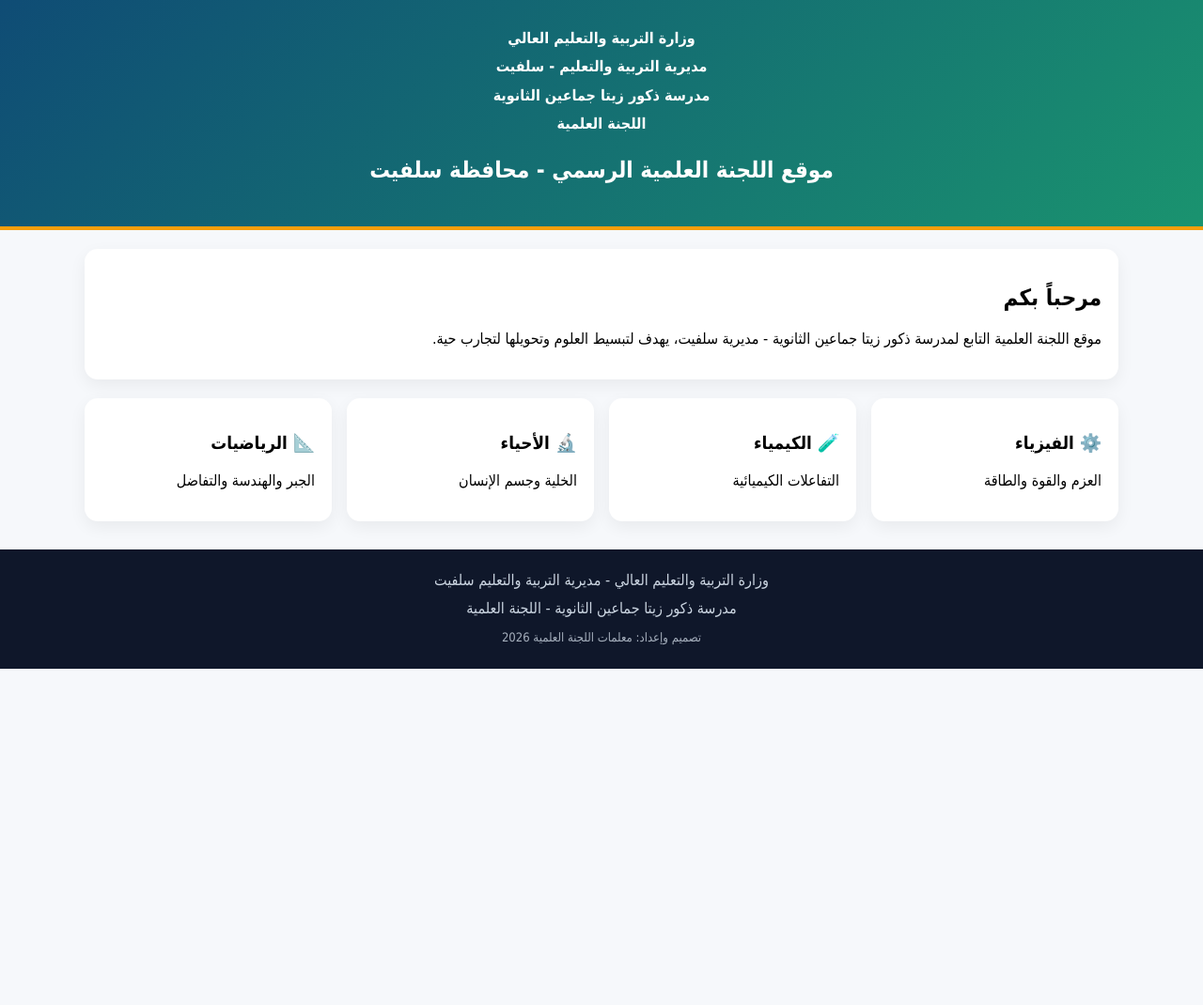
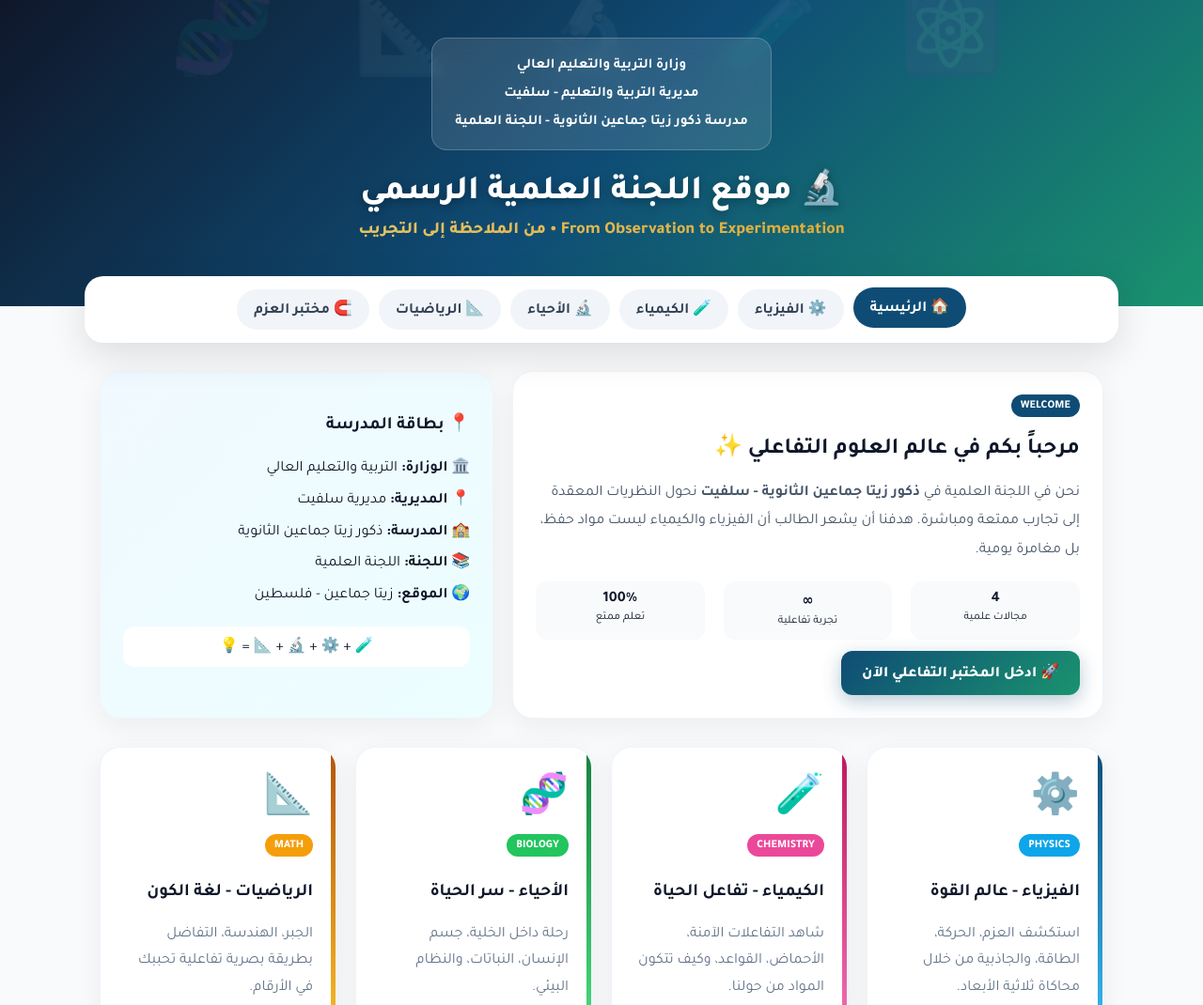
Before and after one commit to israasadeelamerah-coder/The-Scientific-Committee---Zita-Jama-in-Boys-Secondary-School, a plain HTML site: page index.html in a window 1280 px wide. Shown: the top 1070 px of the page at 94% size. Before the commit the page ends 800 px from the top, so only its background shows below. Drawn offline with Linux system fonts and the light colour scheme.

Commit message:
Update index.html

```diff
--- a/index.html
+++ b/index.html
@@ -1,33 +1,88 @@
+
 <!DOCTYPE html>
 <html lang="ar" dir="rtl">
 <head>
 <meta charset="UTF-8">
 <meta name="viewport" content="width=device-width, initial-scale=1.0">
-<title>اللجنة العلمية - ذكور زيتا جماعين الثانوية</title>
+<title>اللجنة العلمية | ذكور زيتا جماعين الثانوية - سلفيت</title>
+<link href="https://fonts.googleapis.com/css2?family=Tajawal:wght@400;700;800&display=swap" rel="stylesheet">
 <style>
-body{margin:0;font-family:Tahoma;background:#f6f8fb}
-header{background:linear-gradient(135deg,#0f4c75,#1a936f);color:white;padding:26px 20px;text-align:center;border-bottom:4px solid #f59e0b}
-.off{font-size:16px;line-height:1.9;font-weight:700}
-.hero{max-width:1100px;margin:20px auto;padding:0 16px}
-.grid{max-width:1100px;margin:auto;padding:0 16px 30px;display:grid;grid-template-columns:repeat(auto-fit,minmax(230px,1fr));gap:16px}
-.card{background:white;border-radius:14px;padding:18px;box-shadow:0 6px 18px rgba(0,0,0,.06)}
-footer{background:#0f172a;color:#cbd5e1;text-align:center;padding:18px;line-height:1.9}
+*{box-sizing:border-box} body{margin:0;font-family:'Tajawal',Tahoma;background:#f8fafc;color:#0f172a;overflow-x:hidden}
+header{background:linear-gradient(135deg,#0f172a 0%,#0f4c75 50%,#1a936f 100%);color:white;padding:40px 20px 70px;text-align:center;position:relative;overflow:hidden}
+header::before{content:'⚛️ 🧪 🔬 📐 🧬';position:absolute;font-size:90px;opacity:0.07;top:-20px;left:0;right:0;letter-spacing:30px}
+.official{background:rgba(255,255,255,0.12);backdrop-filter:blur(10px);display:inline-block;padding:14px 24px;border-radius:16px;border:1px solid rgba(255,255,255,0.2);line-height:2;font-weight:700;font-size:15px}
+header h1{font-size:36px;margin:18px 0 6px;font-weight:800;text-shadow:0 2px 10px rgba(0,0,0,0.3)}
+header .motto{font-size:18px;opacity:0.9;background:linear-gradient(90deg,#fde68a,#f59e0b);-webkit-background-clip:text;background-clip:text;-webkit-text-fill-color:transparent;font-weight:800}
+nav{max-width:1100px;margin:-32px auto 0;background:white;border-radius:20px;box-shadow:0 12px 40px rgba(0,0,0,0.12);padding:14px;display:flex;gap:10px;flex-wrap:wrap;justify-content:center;position:relative;z-index:10}
+nav a{text-decoration:none;padding:10px 18px;border-radius:30px;font-weight:700;transition:0.3s;color:#334155;background:#f1f5f9}
+nav a.active,nav a:hover{background:#0f4c75;color:white;transform:translateY(-2px)}
+.hero{max-width:1100px;margin:30px auto;padding:0 16px;display:grid;grid-template-columns:1.2fr 0.8fr;gap:20px}
+.card{background:white;border-radius:22px;box-shadow:0 8px 30px rgba(0,0,0,0.06);padding:24px;transition:0.3s;border:1px solid #f1f5f9;position:relative;overflow:hidden}
+.card:hover{transform:translateY(-6px);box-shadow:0 16px 40px rgba(0,0,0,0.1)}
+.card::after{content:'';position:absolute;top:0;right:0;width:5px;height:100%}
+.c1::after{background:linear-gradient(#0f4c75,#38bdf8)} .c2::after{background:linear-gradient(#be185d,#f472b6)} .c3::after{background:linear-gradient(#15803d,#4ade80)} .c4::after{background:linear-gradient(#b45309,#fbbf24)}
+.icon{font-size:42px;margin-bottom:10px;display:block}
+.btn{display:inline-block;background:linear-gradient(135deg,#0f4c75,#1a936f);color:white;padding:12px 22px;border-radius:12px;text-decoration:none;font-weight:800;margin-top:12px;box-shadow:0 6px 20px rgba(15,76,117,0.3)}
+.grid{max-width:1100px;margin:10px auto 40px;padding:0 16px;display:grid;grid-template-columns:repeat(auto-fit,minmax(250px,1fr));gap:20px}
+.tag{font-size:12px;padding:5px 10px;border-radius:20px;font-weight:800;color:white;display:inline-block;margin-bottom:8px}
+.stats{display:flex;gap:20px;margin-top:18px} .stat{background:#f8fafc;padding:10px 14px;border-radius:12px;text-align:center;flex:1}
+footer{background:#020617;color:#94a3b8;text-align:center;padding:30px 20px;line-height:2;margin-top:20px}
+footer b{color:white}
+@media(max-width:850px){.hero{grid-template-columns:1fr} header h1{font-size:26px}}
 </style>
 </head>
 <body>
 <header>
-<div class="off">وزارة التربية والتعليم العالي<br>مديرية التربية والتعليم - سلفيت<br>مدرسة ذكور زيتا جماعين الثانوية<br>اللجنة العلمية</div>
-<h2>موقع اللجنة العلمية الرسمي - محافظة سلفيت</h2>
+<div class="official">وزارة التربية والتعليم العالي<br>مديرية التربية والتعليم - سلفيت<br>مدرسة ذكور زيتا جماعين الثانوية - اللجنة العلمية</div>
+<h1>🔬 موقع اللجنة العلمية الرسمي</h1>
+<div class="motto">From Observation to Experimentation • من الملاحظة إلى التجريب</div>
 </header>
+
+<nav>
+<a class="active" href="index.html">🏠 الرئيسية</a>
+<a href="#physics">⚙️ الفيزياء</a>
+<a href="#chemistry">🧪 الكيمياء</a>
+<a href="#biology">🔬 الأحياء</a>
+<a href="#math">📐 الرياضيات</a>
+<a href="torque.html">🧲 مختبر العزم</a>
+</nav>
+
 <div class="hero">
-<div class="card"><h2>مرحباً بكم</h2><p>موقع اللجنة العلمية التابع لمدرسة ذكور زيتا جماعين الثانوية - مديرية سلفيت، يهدف لتبسيط العلوم وتحويلها لتجارب حية.</p></div>
+<div class="card">
+<span class="tag" style="background:#0f4c75">WELCOME</span>
+<h2 style="margin:8px 0">مرحباً بكم في عالم العلوم التفاعلي ✨</h2>
+<p style="line-height:1.9;color:#475569">نحن في اللجنة العلمية في <b>ذكور زيتا جماعين الثانوية - سلفيت</b> نحول النظريات المعقدة إلى تجارب ممتعة ومباشرة. هدفنا أن يشعر الطالب أن الفيزياء والكيمياء ليست مواد حفظ، بل مغامرة يومية.</p>
+<div class="stats">
+<div class="stat"><b>4</b><br><span style="font-size:12px">مجالات علمية</span></div>
+<div class="stat"><b>∞</b><br><span style="font-size:12px">تجربة تفاعلية</span></div>
+<div class="stat"><b>100%</b><br><span style="font-size:12px">تعلم ممتع</span></div>
 </div>
+<a class="btn" href="torque.html">🚀 ادخل المختبر التفاعلي الآن</a>
+</div>
+<div class="card" style="background:linear-gradient(135deg,#f0f9ff,#ecfeff)">
+<h3>📍 بطاقة المدرسة</h3>
+<p style="line-height:2.1">
+<b>🏛️ الوزارة:</b> التربية والتعليم العالي<br>
+<b>📍 المديرية:</b> مديرية سلفيت<br>
+<b>🏫 المدرسة:</b> ذكور زيتا جماعين الثانوية<br>
+<b>📚 اللجنة:</b> اللجنة العلمية<br>
+<b>🌍 الموقع:</b> زيتا جماعين - فلسطين
+</p>
+<div style="background:white;padding:10px;border-radius:12px;text-align:center;margin-top:10px">🧪 + ⚙️ + 🔬 + 📐 = 💡</div>
+</div>
+</div>
+
 <div class="grid">
-<div class="card"><h3>⚙️ الفيزياء</h3><p>العزم والقوة والطاقة</p></div>
-<div class="card"><h3>🧪 الكيمياء</h3><p>التفاعلات الكيميائية</p></div>
-<div class="card"><h3>🔬 الأحياء</h3><p>الخلية وجسم الإنسان</p></div>
-<div class="card"><h3>📐 الرياضيات</h3><p>الجبر والهندسة والتفاضل</p></div>
+<div class="card c1" id="physics"><span class="icon">⚙️</span><span class="tag" style="background:#0ea5e9">PHYSICS</span><h3>الفيزياء - عالم القوة</h3><p style="color:#64748b;line-height:1.8">استكشف العزم، الحركة، الطاقة، والجاذبية من خلال محاكاة ثلاثية الأبعاد.</p></div>
+<div class="card c2" id="chemistry"><span class="icon">🧪</span><span class="tag" style="background:#ec4899">CHEMISTRY</span><h3>الكيمياء - تفاعل الحياة</h3><p style="color:#64748b;line-height:1.8">شاهد التفاعلات الآمنة، الأحماض، القواعد، وكيف تتكون المواد من حولنا.</p></div>
+<div class="card c3" id="biology"><span class="icon">🧬</span><span class="tag" style="background:#22c55e">BIOLOGY</span><h3>الأحياء - سر الحياة</h3><p style="color:#64748b;line-height:1.8">رحلة داخل الخلية، جسم الإنسان، النباتات، والنظام البيئي.</p></div>
+<div class="card c4" id="math"><span class="icon">📐</span><span class="tag" style="background:#f59e0b">MATH</span><h3>الرياضيات - لغة الكون</h3><p style="color:#64748b;line-height:1.8">الجبر، الهندسة، التفاضل بطريقة بصرية تفاعلية تحببك في الأرقام.</p></div>
 </div>
-<footer>وزارة التربية والتعليم العالي - مديرية التربية والتعليم سلفيت<br>مدرسة ذكور زيتا جماعين الثانوية - اللجنة العلمية<br><span style="font-size:13px;opacity:.8">تصميم وإعداد: معلمات اللجنة العلمية 2026</span></footer>
+
+<footer>
+<b>وزارة التربية والتعليم العالي - مديرية التربية والتعليم سلفيت</b><br>
+مدرسة ذكور زيتا جماعين الثانوية - اللجنة العلمية - بلدة زيتا جماعين<br>
+<span style="font-size:13px">تصميم وإعداد: معلمات اللجنة العلمية | 2026 © جميع الحقوق محفوظة</span>
+</footer>
 </body>
 </html>
```
